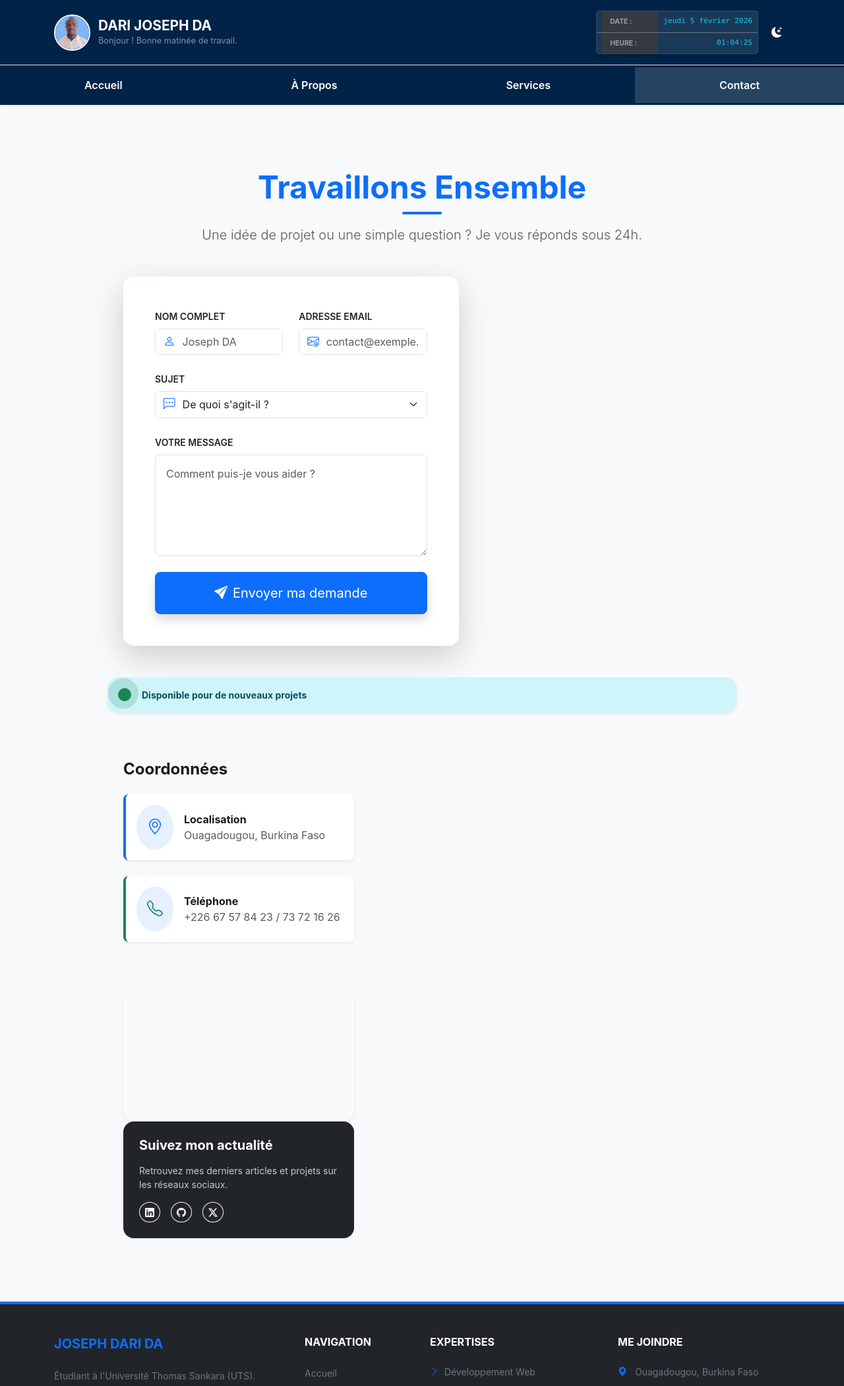
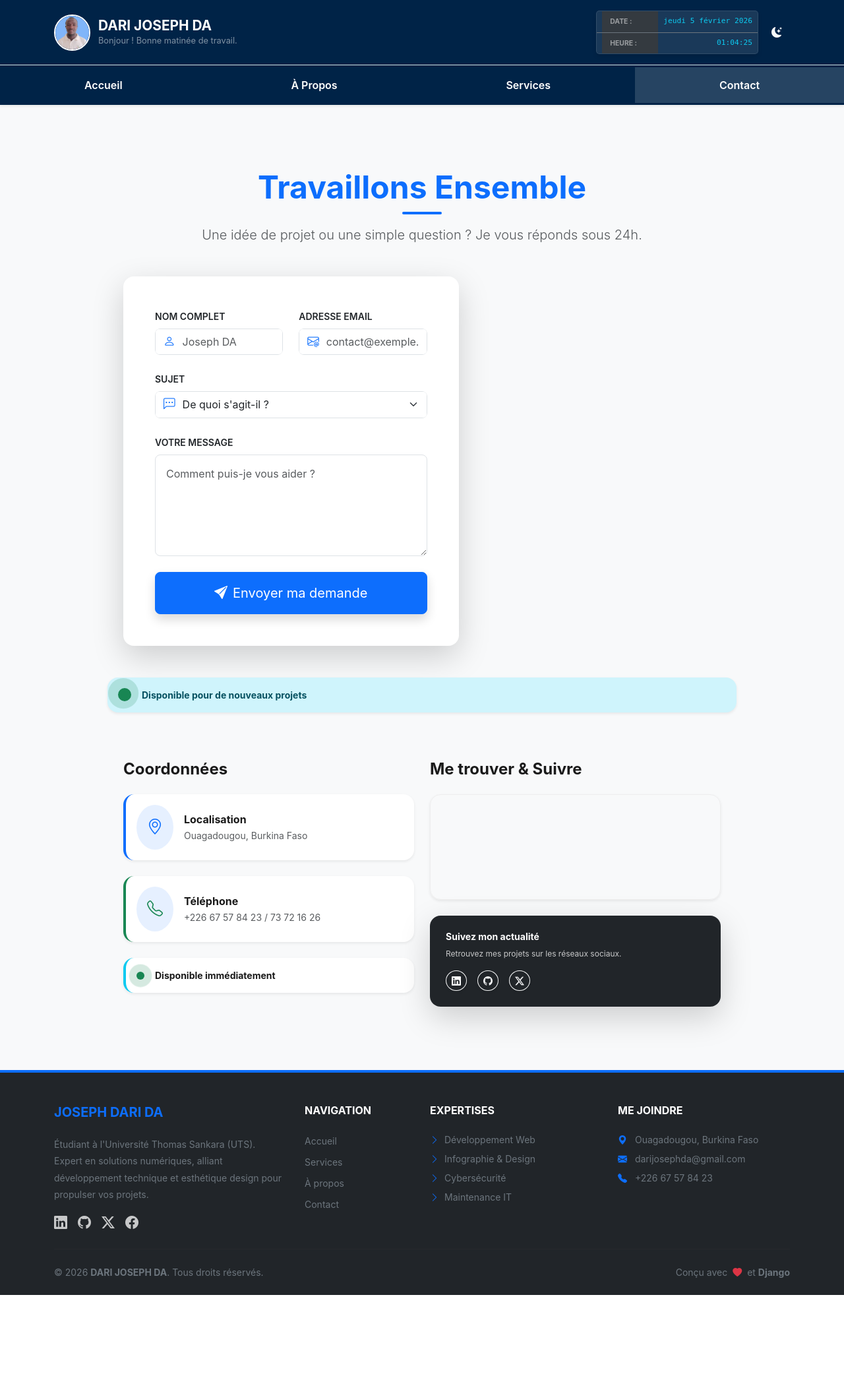
Before and after one commit to darijosephda-maker/Blog_Professionnel_Uts, a Django app: page /contact/ in a window 1280 px wide. Shown: the top 2101 px of the page at 66% size. After the commit the page ends 1963 px from the top, so only its background shows below. Run offline with Django 5.2, Linux system fonts and the light colour scheme; data that the repository does not hold is empty; grey boxes are pictures that could not be loaded.

```diff
--- a/static/css/style.css
+++ b/static/css/style.css
@@ -784,3 +784,16 @@ body.dark-mode #theme-toggle {
     border-color: var(--bs-primary) !important;
     transform: scale(1.1);
 }
+
+
+
+.animate-ping {
+    animation: ping 1.5s cubic-bezier(0, 0, 0.2, 1) infinite;
+}
+@keyframes ping {
+    75%, 100% { transform: scale(3); opacity: 0; }
+}
+.transition-transform:hover {
+    transform: translateX(5px);
+    transition: 0.3s;
+}
--- a/templates/contact.html
+++ b/templates/contact.html
@@ -117,57 +117,61 @@
 
 
 
-                <div class="col-md-5">
-                    <div class="h-100 d-flex flex-column justify-content-between">
-                        <div class="mb-4">
+               <div class="col-lg-12"> <div class="row g-4">
+
+        <div class="col-md-6">
             <h4 class="fw-bold mb-4">Coordonnées</h4>
 
-                            <div class="d-flex align-items-center mb-4 p-3 bg-white rounded-3 shadow-sm border-start border-primary border-4">
+            <div class="d-flex align-items-center mb-4 p-3 bg-white rounded-4 shadow-sm border-start border-primary border-4 transition-transform">
                 <div class="bg-primary bg-opacity-10 p-3 rounded-circle me-3">
                     <i class="bi bi-geo-alt text-primary fs-4"></i>
                 </div>
                 <div>
                     <span class="d-block fw-bold">Localisation</span>
-                                    <span class="text-muted">Ouagadougou, Burkina Faso</span>
+                    <span class="text-muted small">Ouagadougou, Burkina Faso</span>
                 </div>
             </div>
 
-                            <div class="d-flex align-items-center mb-4 p-3 bg-white rounded-3 shadow-sm border-start border-success border-4">
+            <div class="d-flex align-items-center mb-4 p-3 bg-white rounded-4 shadow-sm border-start border-success border-4 transition-transform">
                 <div class="bg-success bg-opacity-10 p-3 rounded-circle me-3">
                     <i class="bi bi-telephone text-success fs-4"></i>
                 </div>
                 <div>
                     <span class="d-block fw-bold">Téléphone</span>
-                                    <span class="text-muted">+226 67 57 84 23 / 73 72 16 26</span>
+                    <span class="text-muted small">+226 67 57 84 23 / 73 72 16 26</span>
+                </div>
+            </div>
+
+            <div class="p-3 bg-white rounded-4 shadow-sm border-start border-info border-4 d-flex align-items-center">
+                <span class="position-relative d-inline-flex me-3">
+                    <span class="bg-success rounded-circle" style="width: 12px; height: 12px;"></span>
+                    <span class="bg-success rounded-circle position-absolute top-0 start-0 animate-ping" style="width: 12px; height: 12px; opacity: 0.75;"></span>
+                </span>
+                <span class="small fw-bold">Disponible immédiatement</span>
+            </div>
+        </div>
+
+        <div class="col-md-6">
+            <h4 class="fw-bold mb-4">Me trouver & Suivre</h4>
+
+            <div class="rounded-4 overflow-hidden shadow-sm mb-4" style="height: 160px; border: 1px solid #eee;">
+                <iframe
+                    src="https://www.google.com/maps/embed?pb=!1m18!1m12!1m3!1d124885.34583944114!2d-1.551601!3d12.368689!2m3!1f0!2f0!3f0!3m2!1i1024!2i768!4f13.1!3m3!1m2!1s0xe2e95ec886d479d%3A0x69680c3558f6277b!2sOuagadougou!5e0!3m2!1sfr!2sbf!4v1700000000000"
+                    width="100%" height="100%" style="border:0;" allowfullscreen="" loading="lazy">
+                </iframe>
+            </div>
+
+            <div class="p-4 bg-dark rounded-4 text-white shadow-lg">
+                <h5 class="mb-2 fw-bold small">Suivez mon actualité</h5>
+                <p class="x-small opacity-75 mb-3" style="font-size: 0.75rem;">Retrouvez mes projets sur les réseaux sociaux.</p>
+                <div class="d-flex gap-3">
+                    <a href="https://www.linkedin.com/..." class="btn btn-outline-light btn-sm rounded-circle shadow-sm"><i class="bi bi-linkedin"></i></a>
+                    <a href="https://github.com/..." class="btn btn-outline-light btn-sm rounded-circle shadow-sm"><i class="bi bi-github"></i></a>
+                    <a href="https://x.com/..." class="btn btn-outline-light btn-sm rounded-circle shadow-sm"><i class="bi bi-twitter-x"></i></a>
                 </div>
             </div>
         </div>
 
-
-
-
-
-<div class="mt-4 rounded-4 overflow-hidden shadow-sm" style="height: 200px;">
-    <iframe
-        src="https://www.google.com/maps/embed?pb=!1m18!1m12!1m3!1d124885.34111352467!2d-1.5545582!3d12.3582496!2m3!1f0!2f0!3f0!3m2!1i1024!2i768!4f13.1!3m3!1m2!1s0xe2e95ec844a49c9%3A0x66c7a6e13b827725!2sOuagadougou!5e0!3m2!1sfr!2sbf!4v1700000000000"
-        width="100%" height="100%" style="border:0;" allowfullscreen="" loading="lazy">
-    </iframe>
-</div>
-
-
-                        <div class="p-4 bg-dark rounded-4 text-white">
-                            <h5 class="mb-3 fw-bold">Suivez mon actualité</h5>
-                            <p class="small opacity-75">Retrouvez mes derniers articles et projets sur les réseaux sociaux.</p>
-                            <div class="d-flex gap-3">
-                                <a href="https://www.linkedin.com/in/dari-joseph-da-1330022a5?utm_source=share_via&utm_content=profile&utm_medium=member_android" class="btn btn-outline-light btn-sm rounded-circle"><i class="bi bi-linkedin"></i></a>
-                                <a href="https://github.com/darijosephda-maker" class="btn btn-outline-light btn-sm rounded-circle"><i class="bi bi-github"></i></a>
-                                <a href="https://x.com/DADariJose17021" class="btn btn-outline-light btn-sm rounded-circle"><i class="bi bi-twitter-x"></i></a>
-                            </div>
-                        </div>
-                    </div>
-                </div>
-            </div>
-        </div>
     </div>
 </div>
 
@@ -176,5 +180,4 @@
 
 
 
-
 {% endblock %}
```
Lines whose indentation alone changed are shown as unchanged.
